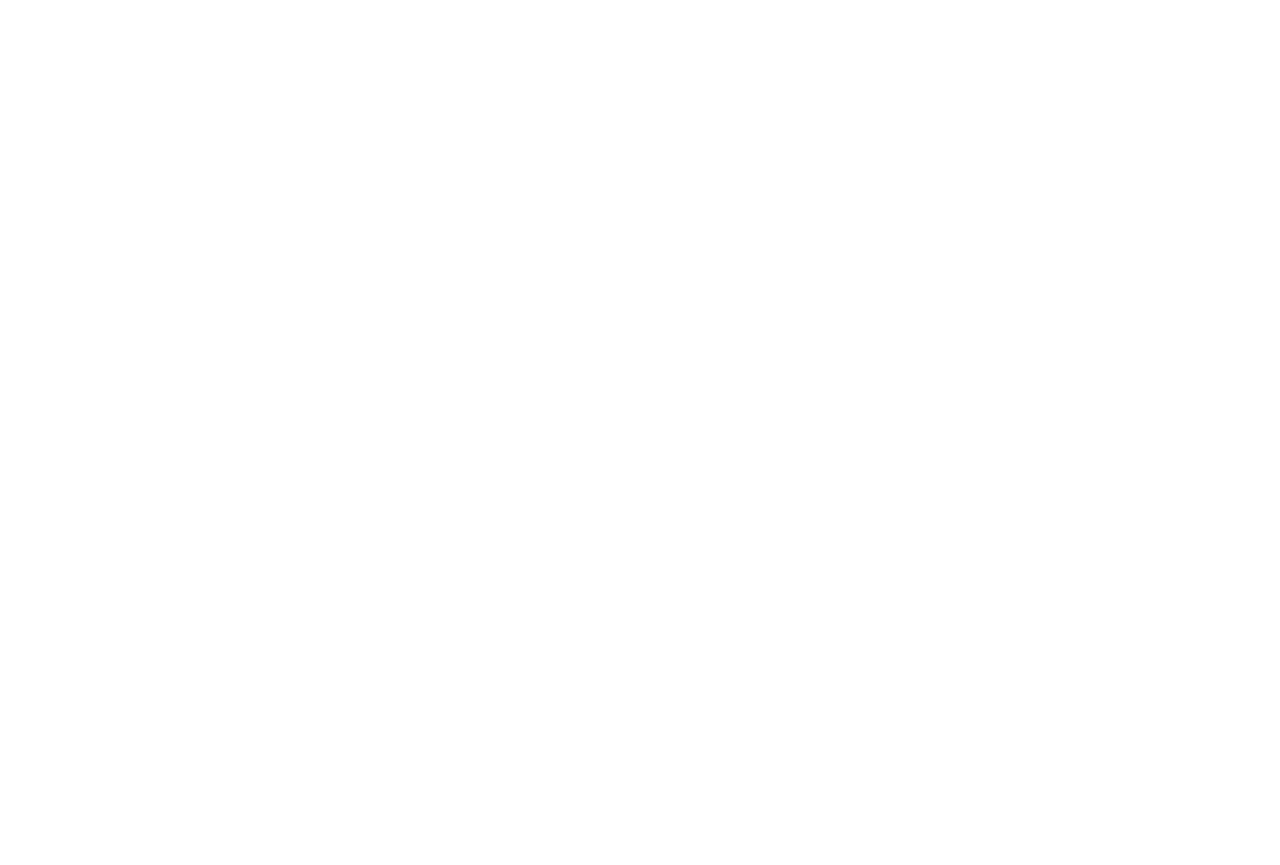
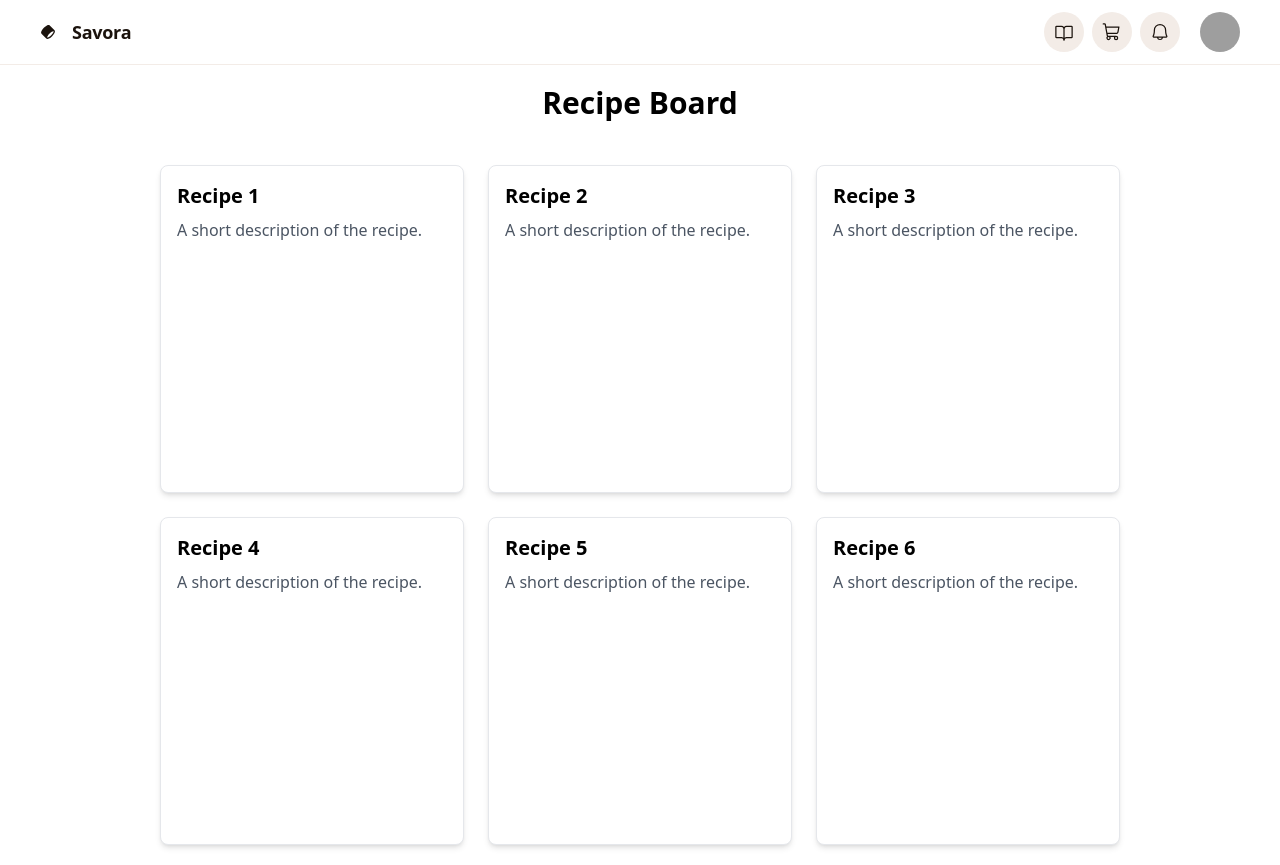
Before and after one commit to juliors1/Savora, a React (Vite) app in the folder Frontend/: page /recipe/board in a window 1280 px wide. Before the commit this address had no page. Before the commit the page ends 800 px from the top, so only its background shows below. Built offline with nearby package versions, Linux system fonts and the light colour scheme; grey boxes are pictures that could not be loaded.

Commit message:
Create Recipe Board

```diff
--- a/Frontend/src/pages/App/App.jsx
+++ b/Frontend/src/pages/App/App.jsx
@@ -5,7 +5,7 @@ import Signup from "../Signup/Signup";
 // import Profile from '../Profile/Profile'
 import "./App.css";
 import Search from "../Search/Search";
-// import Board from '../Board/Board'
+import Board from "../Board/Board";
 // import Users from '../Users/Users'
 import CreateRecipe from "../CreateRecipe/CreateRecipe";
 // import ViewRecipe from "../ViewRecipe/ViewRecipe";
@@ -20,6 +20,7 @@ const App = () => {
         <Route path="/signup" element={<Signup />} />
         <Route path="/login" element={<Login />} />
         <Route path="/recipe/create" element={<CreateRecipe />} />
+        <Route path="/recipe/board" element={<Board />} />
         {/* <Route path="/recipe/view/:id" element={<ViewRecipe />} />
         <Route path="/recipe/edit/:id" element={<EditRecipe />} />
         <Route path="/recipe/delete/:id" element={<DeleteRecipe />} /> */}
--- /dev/null
+++ b/Frontend/src/pages/Board/Board.css
@@ -0,0 +1,3 @@
+.header-container{
+    margin-top: 20px;
+}
--- a/Frontend/src/pages/Board/Board.jsx
+++ b/Frontend/src/pages/Board/Board.jsx
@@ -0,0 +1,47 @@
+import React from "react";
+import "./Board.css"; // Assuming you have a CSS file for styling
+import NavBar from "../../components/NavBar/NavBar";
+
+const Board = () => {
+  return (
+    <>
+      <NavBar />
+      <>
+        <div
+          className="relative flex size-full min-h-screen flex-col bg-[#FFFFFF] group/design-root overflow-x-hidden"
+          style={{ fontFamily: 'Epilogue, "Noto Sans", sans-serif' }}
+        >
+          <div className="header-container">
+            <h1 className="text-3xl font-bold mb-6 text-center">
+              Recipe Board
+            </h1>
+          </div>
+          <div className="px-40 flex flex-1 justify-center py-5">
+            <div className="grid grid-cols-1 sm:grid-cols-2 lg:grid-cols-3 gap-6 w-full max-w-[1150px]">
+              {[
+                "Recipe 1",
+                "Recipe 2",
+                "Recipe 3",
+                "Recipe 4",
+                "Recipe 5",
+                "Recipe 6",
+              ].map((recipe, index) => (
+                <div
+                  key={index}
+                  className="p-4 border rounded-lg shadow-md hover:shadow-lg transition-shadow bg-white"
+                >
+                  <h2 className="text-xl font-semibold mb-2">{recipe}</h2>
+                  <p className="text-gray-600">
+                    A short description of the recipe.
+                  </p>
+                </div>
+              ))}
+            </div>
+          </div>
+        </div>
+      </>
+    </>
+  );
+};
+
+export default Board;
--- a/Frontend/src/pages/CreateRecipe/CreateRecipe.jsx
+++ b/Frontend/src/pages/CreateRecipe/CreateRecipe.jsx
@@ -33,11 +33,11 @@ const CreateRecipe = () => {
             </div>
 
             <h2 className="text-[#1b130d] text-lg font-bold leading-tight tracking-[-0.015em]">
-              Cookbook
+              Create Your Own 🧑‍🍳
             </h2>
 
             <div className="flex gap-2">
-              <button className="flex min-w-[84px] max-w-[480px] cursor-pointer items-center justify-center overflow-hidden rounded-full h-10 px-4 bg-[#ee7f2b] text-[#1b130d] text-sm font-bold leading-normal tracking-[0.015em]">
+              <button className="flex min-w-[84px] max-w-[480px] cursor-pointer items-center justify-center overflow-hidden rounded-full h-10 px-4 bg-[#F2A37D] text-[#1b130d] text-sm font-bold leading-normal tracking-[0.015em]">
                 <span className="truncate">Save</span>
               </button>
               <button className="flex min-w-[84px] max-w-[480px] cursor-pointer items-center justify-center overflow-hidden rounded-full h-10 px-4 bg-[#f3ece7] text-[#1b130d] text-sm font-bold leading-normal tracking-[0.015em]">
--- a/Frontend/src/pages/Login/Login.jsx
+++ b/Frontend/src/pages/Login/Login.jsx
@@ -73,7 +73,7 @@ const Login = () => {
                 </label>
               </div>
               <div className="flex px-4 py-3">
-                <button className="flex min-w-[84px] max-w-[200px] cursor-pointer items-center justify-center overflow-hidden rounded-full h-12 px-5 flex-1 bg-[#F9CAB3] text-[#000] text-base font-bold leading-normal tracking-[0.015em]">
+                <button className="flex min-w-[84px] max-w-[200px] cursor-pointer items-center justify-center overflow-hidden rounded-full h-12 px-5 flex-1 bg-[#F2A37D] text-[#000] text-base font-bold leading-normal tracking-[0.015em]">
                   <span className="truncate">Login</span>
                 </button>
               </div>
--- a/Frontend/src/pages/Signup/Signup.jsx
+++ b/Frontend/src/pages/Signup/Signup.jsx
@@ -74,7 +74,7 @@ const Signup = () => {
                 </label>
               </div>
               <div className="flex px-4 py-3">
-                <button className="flex min-w-[84px] max-w-[200px] cursor-pointer items-center justify-center overflow-hidden rounded-full h-12 px-5 flex-1 bg-[#F9CAB3] text-[#000] text-base font-bold leading-normal tracking-[0.015em]">
+                <button className="flex min-w-[84px] max-w-[200px] cursor-pointer items-center justify-center overflow-hidden rounded-full h-12 px-5 flex-1 bg-[#F2A37D] text-[#000] text-base font-bold leading-normal tracking-[0.015em]">
                   <span className="truncate">Sign Up</span>
                 </button>
               </div>
```
